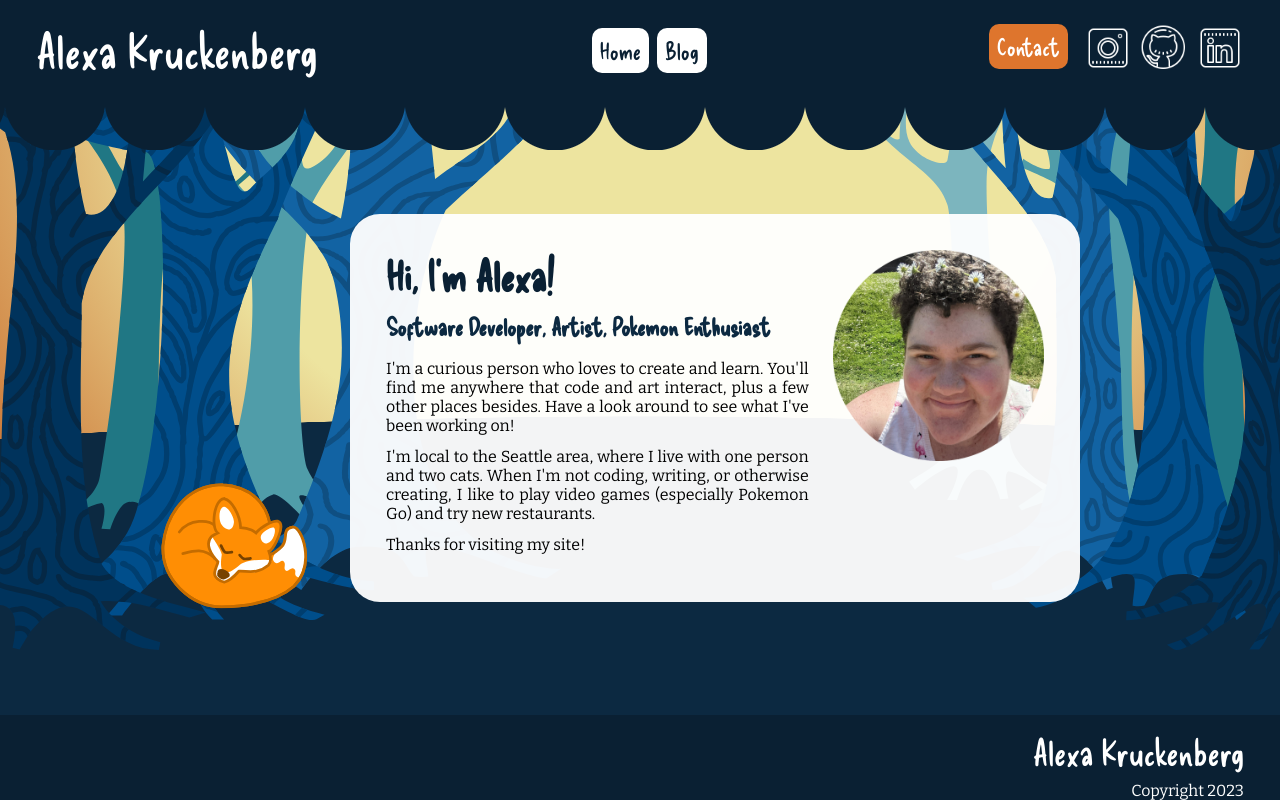
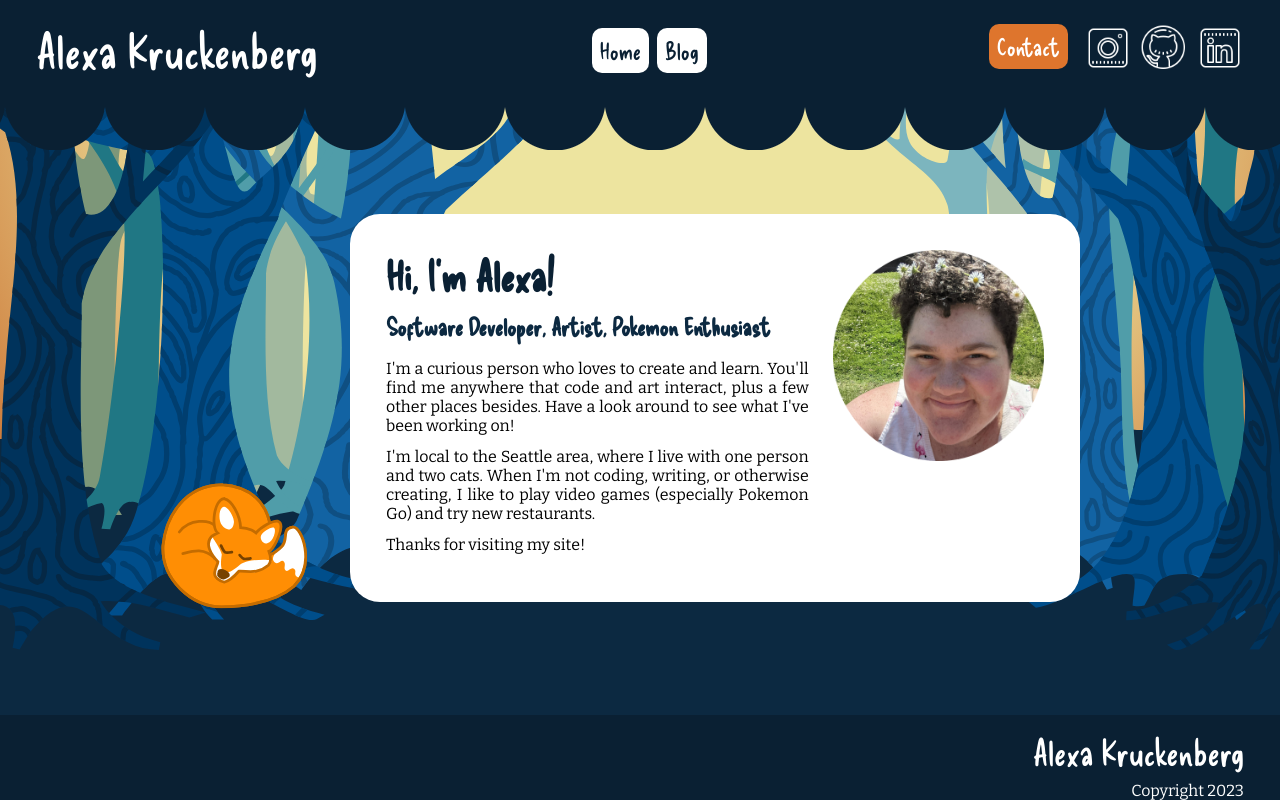
Before and after one commit to shroommu/portfolio-site-next, a Next.js app: page / in a window 1280 px wide. Built offline with nearby package versions, Linux system fonts and the light colour scheme.

Commit message:
add more trees

```diff
--- a/src/components/Card.js
+++ b/src/components/Card.js
@@ -43,7 +43,7 @@ export default function Card({
 }
 
 Card.defaultProps = {
-  background: "rgba(255, 255, 255, .95)",
+  background: colors.white,
   borderRadius: "30px",
   zIndex: 30,
   padding: "36px",
--- a/src/components/constants.js
+++ b/src/components/constants.js
@@ -13,7 +13,7 @@ export const colors = {
   middleTree: "#004e8b",
   furthestTree: "#1263a3",
 
-  treeTealDarkest: "#3b5f60",
+  treeTealDarkest: "#1a5f6a",
   treeTealDark: "#207784",
   treeTealMiddle: "#509da9",
   treeTealLightest: "#7cb5be",
--- a/src/components/shared/Background.js
+++ b/src/components/shared/Background.js
@@ -102,6 +102,17 @@ const TreesRightContainer = styled.div`
   }
 `;
 
+const TreesCenterContainer = styled.div`
+  width: 40%;
+  height: 100%;
+  right: 45%;
+  position: absolute;
+
+  @media ${device.tablet} {
+    display: none;
+  }
+`;
+
 const FoxTreeContainer = styled.div`
   position: absolute;
   height: 100%;
@@ -165,8 +176,18 @@ export default function Background() {
             fillColor={colors.treeTealMiddle}
             zIndex={12}
             preserveAspectRatio="none"
-            rightPos="35%"
-            bottomPos="22.5%"
+            rightPos="25%"
+            bottomPos="20%"
+            height="72.5%"
+            maxWidth="35%"
+            testId="middle-tree-middle"
+          />
+          <Tree2
+            fillColor={colors.treeTealMiddle}
+            zIndex={12}
+            preserveAspectRatio="none"
+            rightPos="40%"
+            bottomPos="22.55%"
             height="72.5%"
             maxWidth="35%"
             testId="middle-tree-middle"
@@ -179,7 +200,39 @@ export default function Background() {
             bottomPos="25%"
             height="75%"
             maxWidth="35%"
-            testId="closest-tree-middle"
+            testId="furthest-tree-middle"
+          />
+        </TreesLeftContainer>
+        <TreesLeftContainer id="bg-trees-container">
+          <Tree4
+            fillColor="#a2b99e"
+            zIndex={7}
+            preserveAspectRatio="none"
+            rightPos="30%"
+            bottomPos="25%"
+            height="72.5%"
+            maxWidth="35%"
+            testId="bg-tree-left"
+          />
+          <Tree4
+            fillColor="#7d9779"
+            zIndex={8}
+            preserveAspectRatio="none"
+            rightPos="62.5%"
+            bottomPos="22.5%"
+            height="75%"
+            maxWidth="35%"
+            testId="bg-tree-middle"
+          />
+          <Tree1
+            fillColor="#aec2aa"
+            zIndex={6}
+            preserveAspectRatio="none"
+            rightPos="7.5%"
+            bottomPos="25%"
+            height="75%"
+            maxWidth="35%"
+            testId="bg-tree-right"
           />
         </TreesLeftContainer>
         <TreesLeftContainer id="closest-trees-left-container">
@@ -224,7 +277,7 @@ export default function Background() {
             testId="furthest-tree-left"
           />
         </TreesLeftContainer>
-        <TreesRightContainer testId="trees-right-container">
+        <TreesRightContainer testId="trees-right-container-fg">
           <TexturedTree3
             fillColor={colors.closestTree}
             strokeColor={colors.treeTextureDarkest}
@@ -262,7 +315,7 @@ export default function Background() {
             testId="tree-furthest-right"
           />
         </TreesRightContainer>
-        <TreesRightContainer testId="middle-trees-right-container">
+        <TreesRightContainer testId="trees-right-container-mg">
           <Tree2
             fillColor={colors.treeTealDark}
             zIndex={13}
@@ -296,6 +349,39 @@ export default function Background() {
             testId="middle-tree-furthest-right"
           />
         </TreesRightContainer>
+        <TreesRightContainer testId="trees-right-container-mg">
+          <Tree1
+            fillColor="#7d9779"
+            zIndex={8}
+            flipX={true}
+            bottomPos="30%"
+            rightPos="-15%"
+            height="80%"
+            maxWidth="50%"
+            preserveAspectRatio="none"
+            testId="middle-tree-closest-right"
+          />
+          <Tree3
+            fillColor="#a2b99e"
+            zIndex={7}
+            height="75%"
+            maxWidth="50%"
+            bottomPos="25%"
+            rightPos="15%"
+            preserveAspectRatio="none"
+            testId="middle-tree-middle-right"
+          />
+          <Tree5
+            fillColor="#aec2aa"
+            zIndex={6}
+            height="80%"
+            maxWidth="50%"
+            bottomPos="27.5%"
+            rightPos="45%"
+            preserveAspectRatio="none"
+            testId="middle-tree-furthest-right"
+          />
+        </TreesRightContainer>
       </TreesContainer>
     </BackgroundContainer>
   );
```
